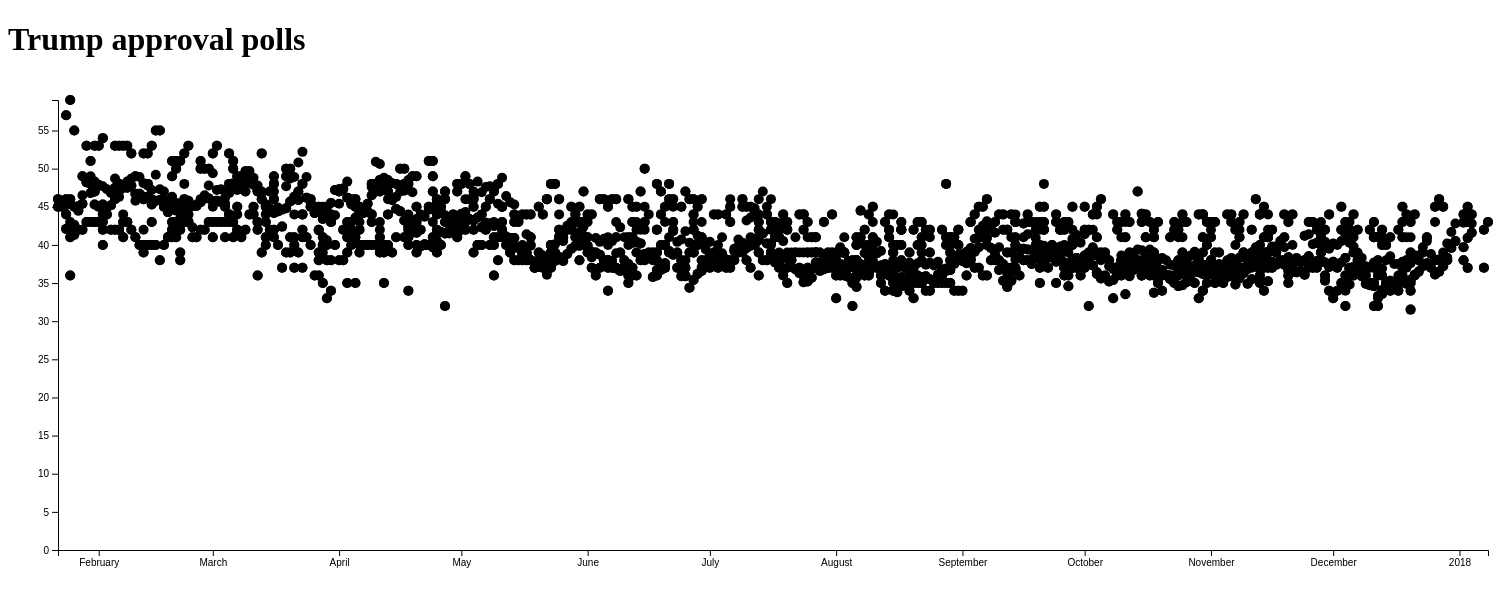
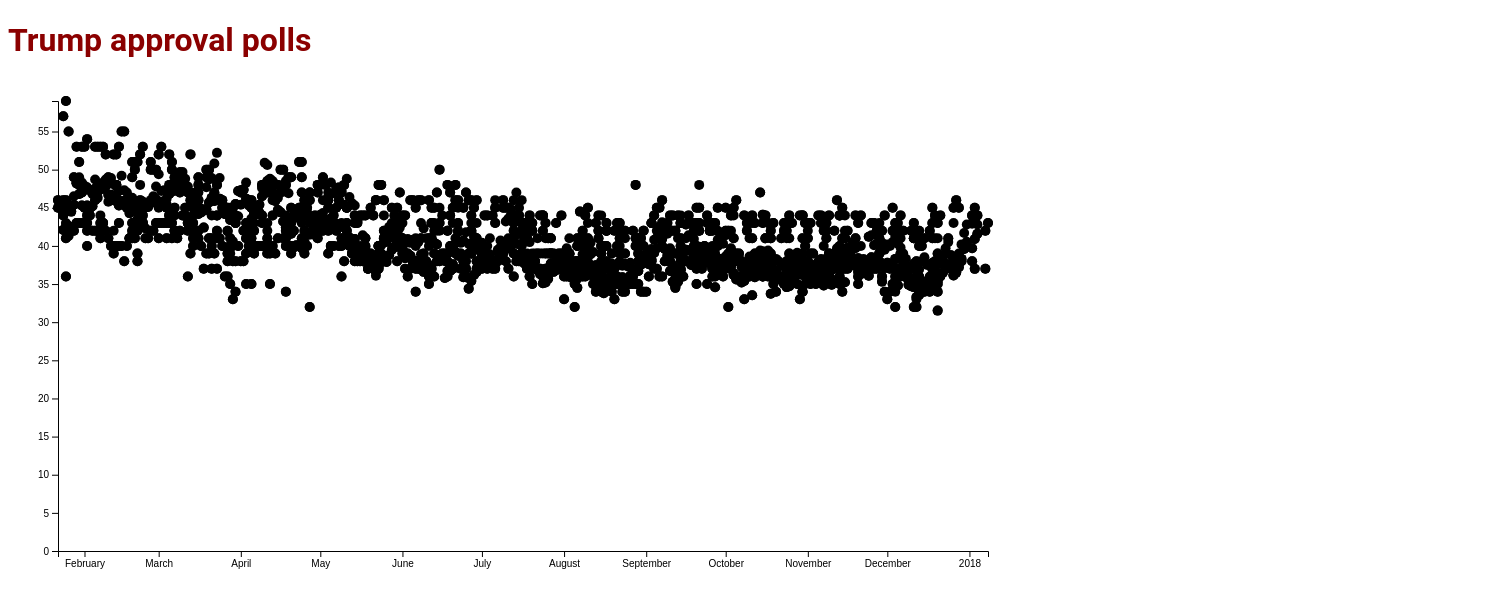
Before and after one commit to lucas-kitzmueller/example7, a plain HTML site: page index.html in a window 1280 px wide. Shown: the whole page, 1508 px wide, since content can reach past the window. Drawn offline with nearby package versions, Linux system fonts and the light colour scheme; files whose address does not match are found by name.

Commit message:
reduce width, change color

```diff
--- a/scripts/main.js
+++ b/scripts/main.js
@@ -1,7 +1,7 @@
 
 // set the dimensions and margins of the graph
 var margin = {top: 20, right: 20, bottom: 30, left: 50},
-    width = 1500 - margin.left - margin.right,
+    width = 1000 - margin.left - margin.right,
     height = 500 - margin.top - margin.bottom;
 
 // parse the date / time
--- a/styles/styles.css
+++ b/styles/styles.css
@@ -3,3 +3,12 @@
   stroke: steelblue;
   stroke-width: 2px;
 }
+
+script{
+	color: red;
+}
+
+h1{
+	font-family: "Roboto", sans-serif;
+	color: darkred;
+}
```
